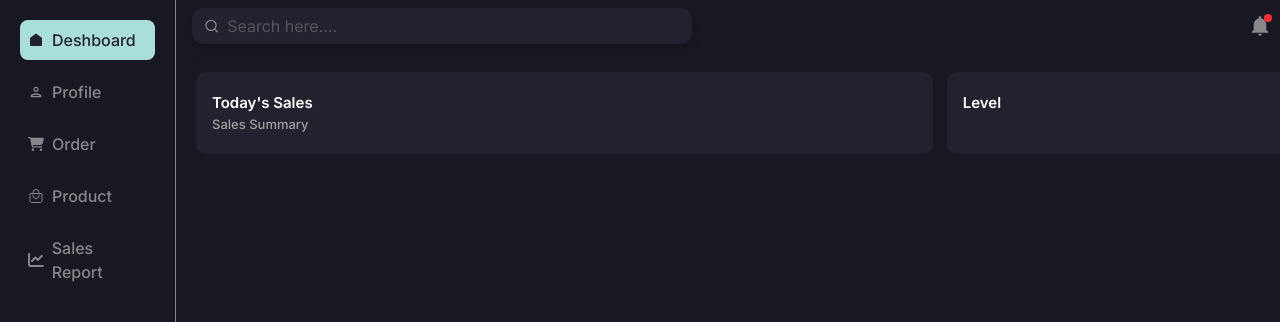
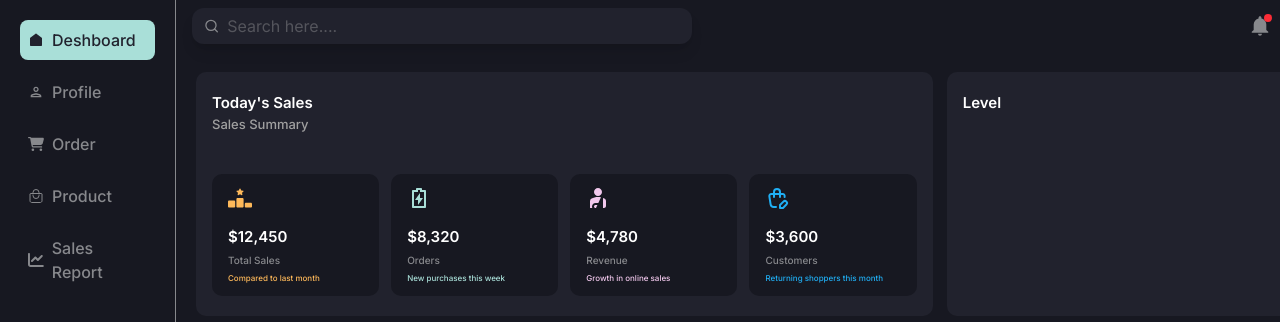
Before and after one commit to salmanfarshi-dev/react-Dashboard, a React (Vite) app: page / in a window 1280 px wide. Shown: the top 322 px of the page. Built offline with nearby package versions, Linux system fonts and the light colour scheme.

Commit message:
feat: add salesdata array

```diff
--- a/src/Layout/TodaySales.jsx
+++ b/src/Layout/TodaySales.jsx
@@ -1,22 +1,56 @@
-import React from 'react'
-import ContentHeading from '../Components/ContentHeading'
+import React from "react";
+import ContentHeading from "../Components/ContentHeading";
+import salesData from "../SalesData";
 
 function TodaySales() {
   return (
     <section>
-        <div className="grid grid-cols-12 gap-3.5">
-            <div className="col-span-8  bg-primary2 rounded-[10px] px-4 py-5">
-                <ContentHeading tittle="Today's Sales" pera="Sales Summary"/>
-            </div>
+      <div className="grid grid-cols-12 gap-3.5">
+        <div className="col-span-8  bg-primary2 rounded-[10px] px-4 py-5">
+          <ContentHeading tittle="Today's Sales" pera="Sales Summary" />
 
+          <div className="grid grid-cols-12 gap-3 mt-5 md:mt-10">
+            {salesData &&
+              salesData.map((data) => {
+                const Icon = data.icon;
 
-            <div className="col-span-4 bg-primary2 rounded-[10px] px-4 py-5">
-                <ContentHeading tittle="Level"/>
+                return (
+                  <div
+                    className="bg-primary1 px-4 py-3 col-span-6 md:col-span-3 rounded-[10px]"
+                    key={data.id}
+                  >
+                    <div style={{ color: data.color }}>
+                      <Icon className="size-4 md:size-6"/>
+                    </div>
 
-            </div>
+                    <div className="mt-2 md:mt-4 flex flex-col gap-y-1">
+                      <h3 className="font-semibold text-[12px] md:text-[15px] text-white">
+                        {data.sale}
+                      </h3>
+
+                      <p className="text-[8px] md:text-[10px] text-grayText font-medium">
+                        {data.title}
+                      </p>
+
+                      <span
+                        style={{ color: data.color }}
+                        className="text-[6px] md:text-[8px] font-medium"
+                      >
+                        {data.des}
+                      </span>
+                    </div>
+                  </div>
+                );
+              })}
+          </div>
         </div>
+
+        <div className="col-span-4 bg-primary2 rounded-[10px] px-4 py-5">
+          <ContentHeading tittle="Level" />
+        </div>
+      </div>
     </section>
-  )
+  );
 }
 
-export default TodaySales
+export default TodaySales;
--- /dev/null
+++ b/src/SalesData.js
@@ -0,0 +1,44 @@
+
+import { FaRankingStar } from "react-icons/fa6";
+import { RiBattery2ChargeLine } from "react-icons/ri";
+import { MdPersonalInjury } from "react-icons/md";
+import { TbShoppingBagEdit } from "react-icons/tb";
+
+
+
+const salesData = [
+  {
+    id: 1,
+    icon: FaRankingStar ,
+    sale: '$12,450',
+    title: 'Total Sales',
+    des: 'Compared to last month',
+    color: '#FEB95A'
+  },
+  {
+    id: 2,
+    icon: RiBattery2ChargeLine ,
+    sale: '$8,320',
+    title: 'Orders',
+    des: 'New purchases this week',
+    color: '#A9DFD8'
+  },
+  {
+    id: 3,
+    icon: MdPersonalInjury ,
+    sale: '$4,780',
+    title: 'Revenue',
+    des: 'Growth in online sales',
+    color: '#F2C8ED'
+  },
+  {
+    id: 4,
+    icon: TbShoppingBagEdit ,
+    sale: '$3,600',
+    title: 'Customers',
+    des: 'Returning shoppers this month',
+    color: '#20AEF3'
+  }
+];
+
+export default salesData;
```
